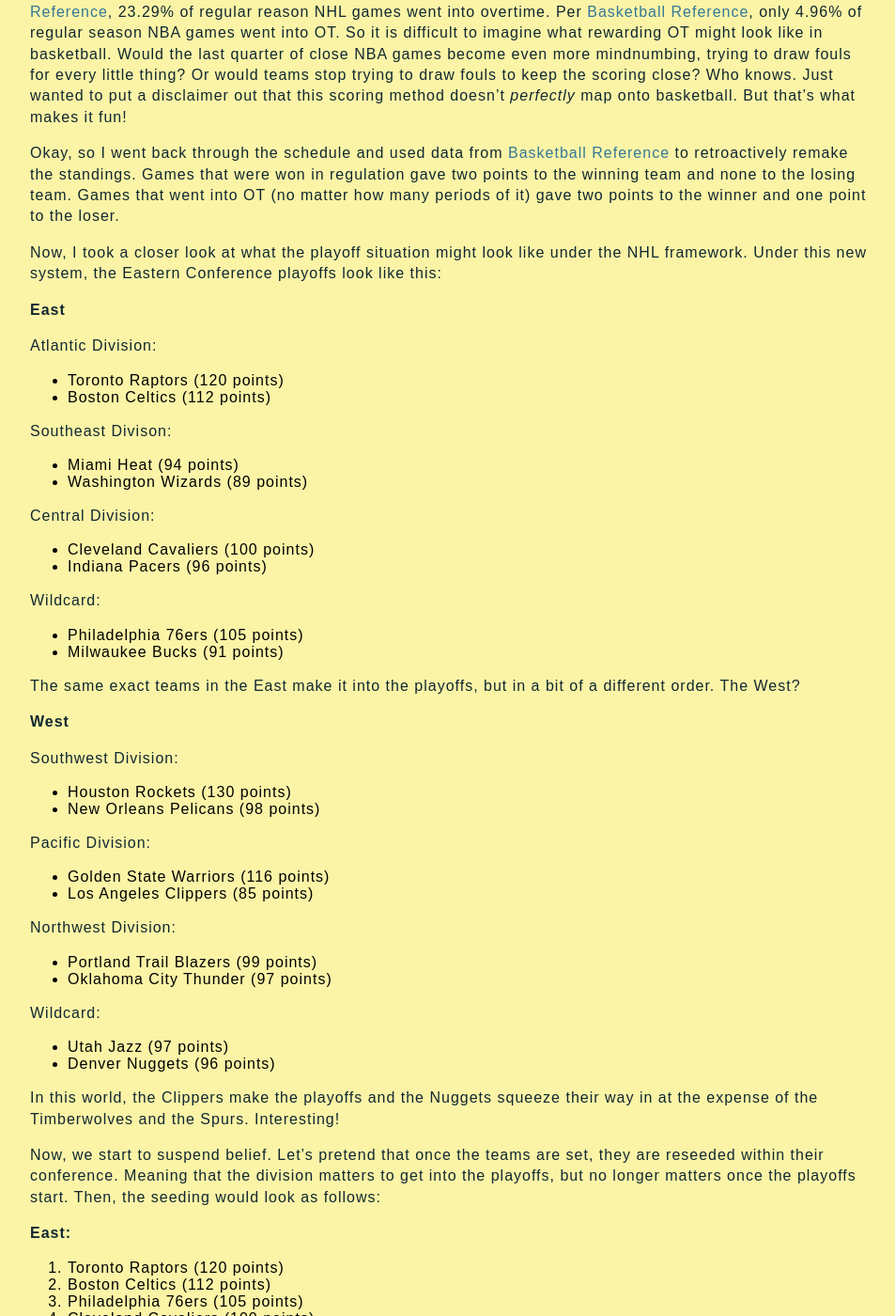
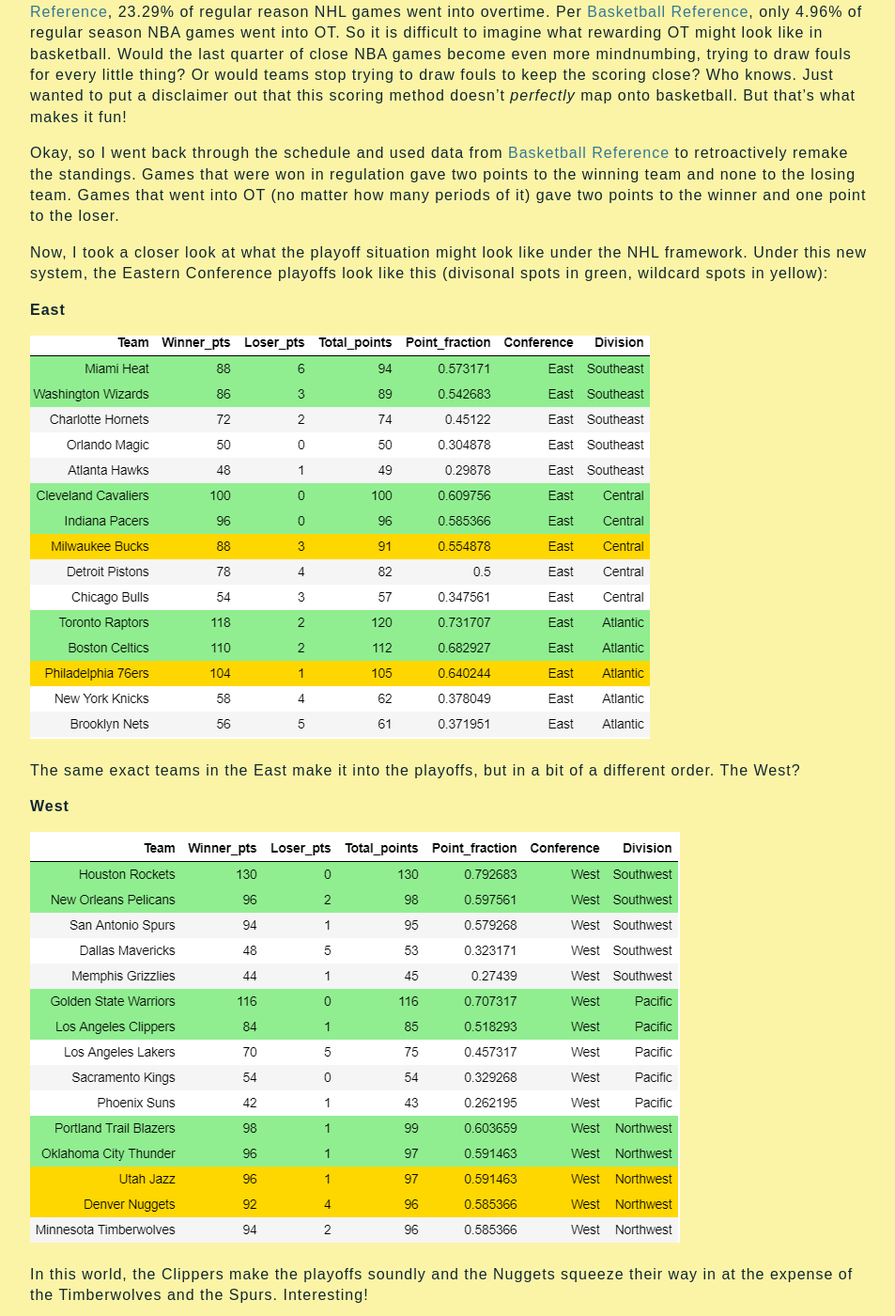
Before and after one commit to ashleyajohn/ashleyajohn.github.io, a Jekyll site: the page built from _posts/2018-12-29-nba-what-if.md, in a window 1280 px wide and 1400 px high, scrolled down 929 px. Shown: the whole window at 94% size, without its empty margins (160-1113 px from the left). Built offline with Jekyll 4.4.1, drawn with Linux system fonts in a browser that asks for light colours; our own code applies the rules of GitHub Pages for plain Markdown files; some of the changed text lies outside the part shown.

Commit message:
Update 2018-12-29-nba-what-if.md

```diff
--- a/_posts/2018-12-29-nba-what-if.md
+++ b/_posts/2018-12-29-nba-what-if.md
@@ -26,71 +26,31 @@
 
 Okay, so I went back through the schedule and used data from [Basketball Reference](https://www.basketball-reference.com/leagues/NBA_2018_games.html) to retroactively remake the standings. Games that were won in regulation gave two points to the winning team and none to the losing team. Games that went into OT (no matter how many periods of it) gave two points to the winner and one point to the loser.
 
-Now, I took a closer look at what the playoff situation might look like under the NHL framework. Under this new system, the Eastern Conference playoffs look like this:
+Now, I took a closer look at what the playoff situation might look like under the NHL framework. Under this new system, the Eastern Conference playoffs look like this (divisonal spots in green, wildcard spots in yellow):
 
 **East**
 
-Atlantic Division:
-- Toronto Raptors (120 points)
-- Boston Celtics (112 points)
-
-Southeast Divison:
-- Miami Heat (94 points)
-- Washington Wizards (89 points)
-
-Central Division:
-- Cleveland Cavaliers	(100 points)
-- Indiana Pacers (96 points)
-
-Wildcard:
-- Philadelphia 76ers (105 points)
-- Milwaukee Bucks (91 points)
+![eastern_conference_standings]({{ "/assets/eastern_conference_standings.PNG" | absolute_url }})
 
 The same exact teams in the East make it into the playoffs, but in a bit of a different order. The West?
 
 **West**
 
-Southwest Division:
-- Houston Rockets	(130 points)
-- New Orleans Pelicans (98 points)
+![western_conference_standings]({{ "/assets/western_conference_standings.PNG" | absolute_url }})
 
-Pacific Division:
-- Golden State Warriors (116 points)
-- Los Angeles Clippers (85 points)
 
-Northwest Division:
-- Portland Trail Blazers (99 points)
-- Oklahoma City Thunder (97 points)
-
-Wildcard:
-- Utah Jazz (97 points)
-- Denver Nuggets (96 points)
-
-In this world, the Clippers make the playoffs and the Nuggets squeeze their way in at the expense of the Timberwolves and the Spurs. Interesting!
+In this world, the Clippers make the playoffs soundly and the Nuggets squeeze their way in at the expense of the Timberwolves and the Spurs. Interesting!
 
 Now, we start to suspend belief. Let's pretend that once the teams are set, they are reseeded within their conference. Meaning that the division matters to get into the playoffs, but no longer matters once the playoffs start. Then, the seeding would look as follows:
 
 **East:**
-1. Toronto Raptors (120 points)
-2. Boston Celtics (112 points)
-3. Philadelphia 76ers (105 points)
-4. Cleveland Cavaliers	(100 points)
-5. Indiana Pacers (96 points)
-6. Miami Heat (94 points)
-7. Milwaukee Bucks (91 points)
-8. Washington Wizards (89 points)
+![eastern_conference_seeding]({{ "/assets/eastern_conference_seeding.PNG" | absolute_url }})
 
 Which, boringly enough, ends up being exactly what happened in the East. Fine! What about the West?
 
 **West:**
-1. Houston Rockets	(130 points)
-2. Golden State Warriors (116 points)
-3. Portland Trail Blazers (99 points)
-4. New Orleans Pelicans (98 points)
-5. Oklahoma City Thunder (97 points)
-6. Utah Jazz (97 points)
-7. Denver Nuggets (96 points)
-8. Los Angeles Clippers (85 points)
+![western_conference_seeding]({{ "/assets/western_conference_seeding.PNG" | absolute_url }})
+
 
 Note: Thunder end up on top of Jazz because they won the divisonal regular season matchups 3-1. Now in this scenario, a brand new first round:
 
@@ -100,3 +60,11 @@
 - Pelicans (4) vs. Thunder (5)
 
 What might the playoff picture looked like in this case? I'd still bet on the Warriors taking it all, but a first round exit for the Blazers might not have been a reality and the Thunder might have taken the Pelicans down a notch (lowering our expectations for this year perhaps...). On the contrary, a Clippers/Rockets first round would have been either hilarious or incredibly boring.
+
+And just for fun, what would a playoff structure that didn't even care about conferences look like? Something like this:
+
+![league_seeding]({{ "/assets/league_seeding.PNG" | absolute_url }})
+
+The Spurs and Timberwolves squeeze their ways in there at the expense of the Clippers and the Wizards.
+
+The basketball is different from hockey is almost every way, so though this scoring format doesn't make much intuitive sense, this analysis was a fun thought experiment about how the playoffs might look and how it would result regular season play as a result. Glad to see the Sixers make their way in regardless :)
```
